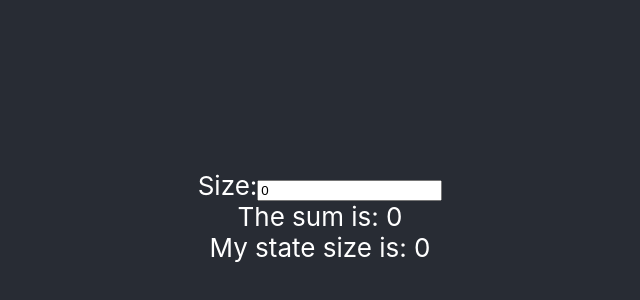
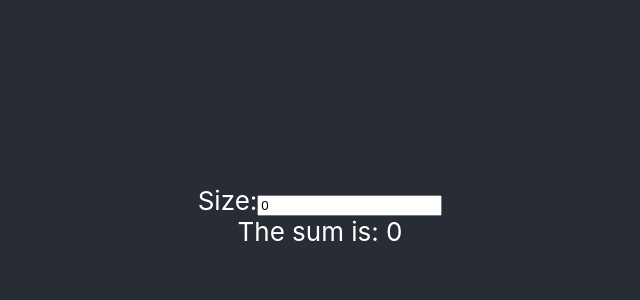
Before and after one commit to fung11111111/Counter_ReactJs_basic, a React (Create React App) app: page / in a window 1280 px wide. Shown: the part 184-484 px from the top of the page, without its empty margins (320-960 px from the left). Built offline with nearby package versions, Linux system fonts and the light colour scheme.

Commit message:
[Counter ReactJs][Ray Lam]: refactor: remove console.log

```diff
--- a/src/Component/CounterSizeGenerator.js
+++ b/src/Component/CounterSizeGenerator.js
@@ -11,7 +11,6 @@ export default class CounterSizeGenerator extends Component {
     }
 
     updateSize = (event) => {
-        console.log(event.target.value);
         let number = event.target.value.length > 0 ? parseInt(event.target.value) : 0;
         this.setState({ size: number });
 
@@ -19,10 +18,6 @@ export default class CounterSizeGenerator extends Component {
     }
 
     render() {
-        if (this.props.iniCounter){
-            this.setState({number: 0});
-            console.log(this.props.iniCounter);
-        }
         return (
             <div>
                 <label>Size:</label>
--- a/src/Component/MultiCounter.js
+++ b/src/Component/MultiCounter.js
@@ -21,14 +21,12 @@ export default class MultiCounter extends Component {
         this.setState({ sum: calculatedSum });
     }
 
-    getValueFromCounter
     render() {
         return (
             <div>
                 <CounterSizeGerator generateSize={this.generateSize} />
                 <CounterGroupSum sum={this.state.sum} />
                 <CounterGroup size={this.state.size} updateSum={this.updateSum} sum={this.state.sum}/>
-                <span>My state size is: {this.state.size}</span>
             </div>
         );
     }
```
Also changed, not shown: 1 other file (tests, documents, lock files or other folders).
